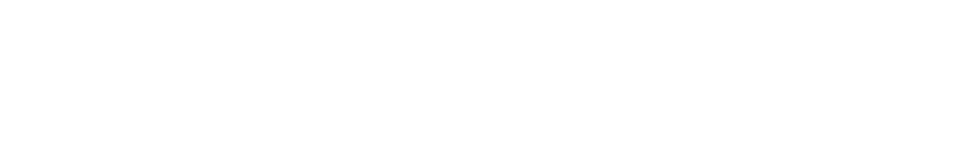
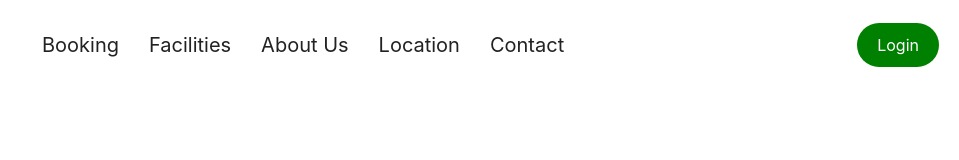
Before and after one commit to dilovar6666/practic, a website: page index.html in a window 1280 px wide. Shown: the whole page, without its empty margins (321-1280 px from the left). Drawn offline with nearby package versions, Linux system fonts and the light colour scheme; files that its build step writes are made by us from their sources.

Commit message:
add header

```diff
--- a/index.html
+++ b/index.html
@@ -7,6 +7,16 @@
    <link rel="stylesheet" href="./src/output.css">
 </head>
 <body>
-
+   <header class="flex items-center justify-between p-[20px] max-w-[1300px] mx-auto">
+      <div class="w-[50px] h-[50px]"></div>
+      <div class="flex gap-[30px] text-[20px] text-[#222222]">
+         <p>Booking</p>
+         <p>Facilities</p>
+         <p>About Us</p>
+         <p>Location</p>
+         <p>Contact</p>
+      </div>
+      <a class="px-[20px] py-[10px] bg-[green] text-white rounded-[35px]" href="./src/righthtml.html">Login</a>
+   </header>
 </body>
 </html>
--- /dev/null
+++ b/src/righthtml.html
@@ -0,0 +1,12 @@
+<!DOCTYPE html>
+<html lang="en">
+<head>
+   <meta charset="UTF-8">
+   <meta name="viewport" content="width=device-width, initial-scale=1.0">
+   <title>Document</title>
+   <link rel="stylesheet" href="./output.css">
+</head>
+<body>
+
+</body>
+</html>
```
Also changed, not shown: forimg/image (13).png (added).
